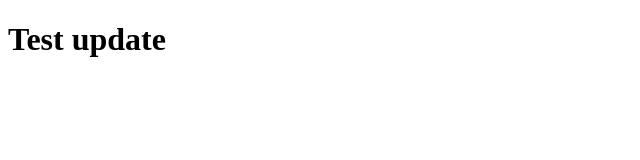
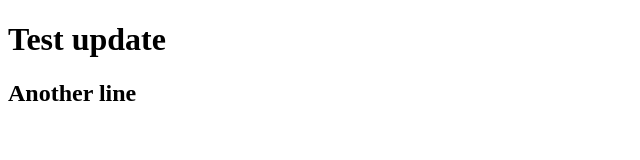
Before and after one commit to sergiu-savin-lector/q-a-session, a plain HTML site: page index.html in a window 1280 px wide. Shown: the whole page, without its empty margins (0-640 px from the left). Drawn offline with Linux system fonts and the light colour scheme.

Commit message:
Add one more line

```diff
--- a/index.html
+++ b/index.html
@@ -7,5 +7,6 @@
   </head>
   <body>
     <h1>Test update</h1>
+    <h2>Another line</h2>
   </body>
 </html>
```
